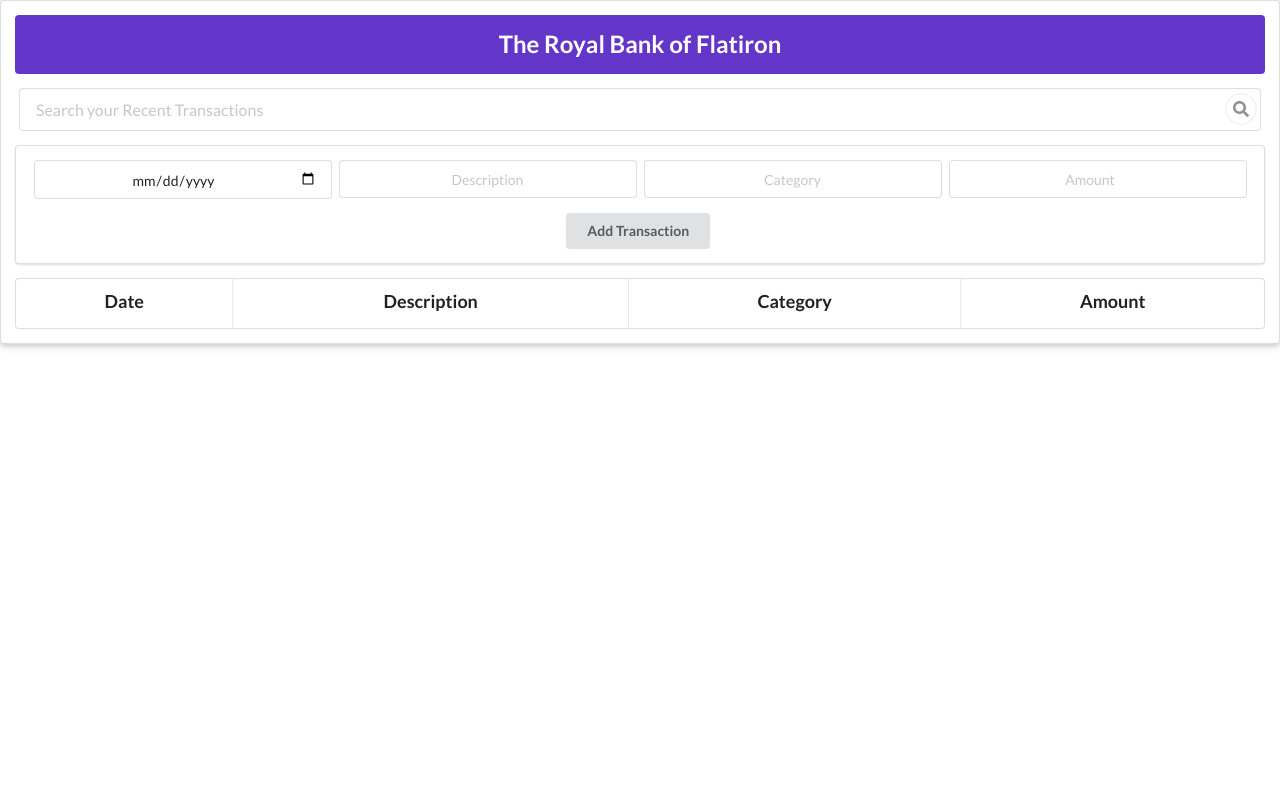
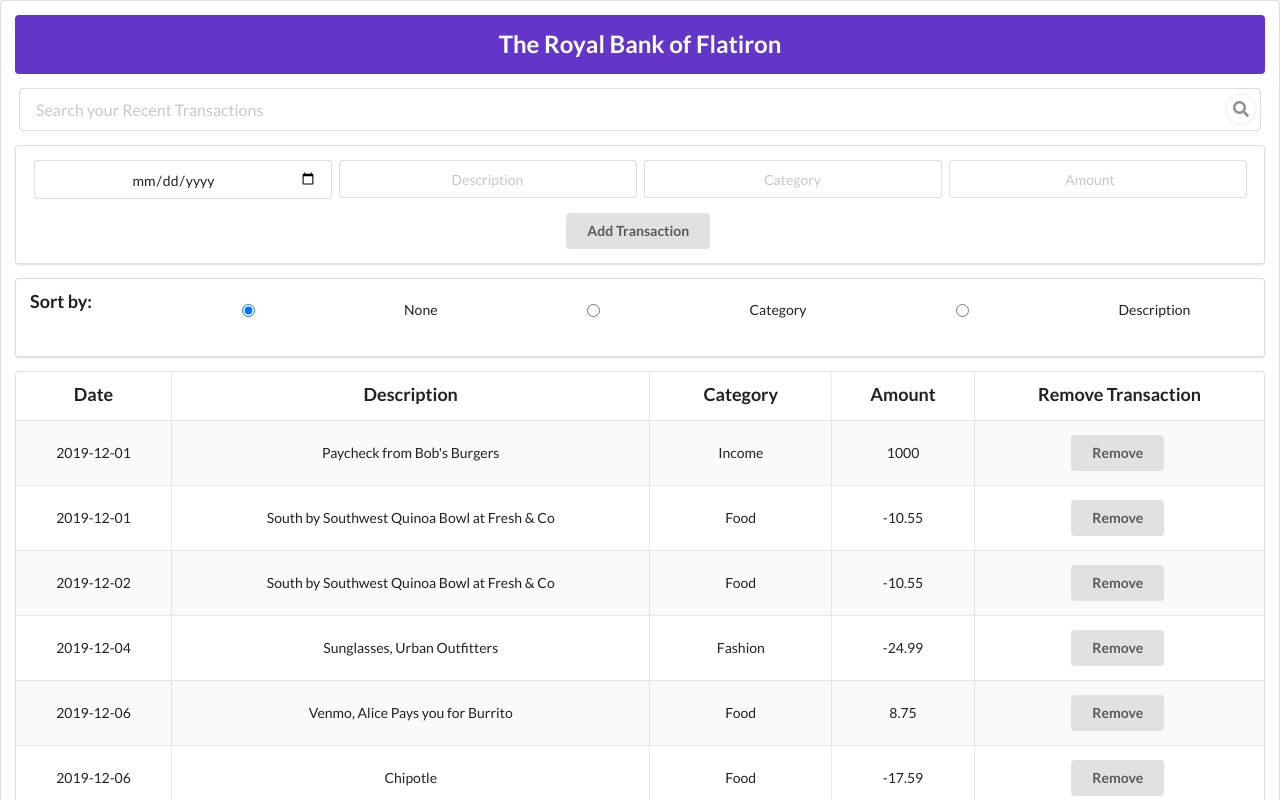
Before and after one commit to learn-co-students/DC-WEB-111620-Code-Challenges, a React (Create React App) app in the folder Phase-4-Round-1/: page / in a window 1280 px wide. Shown: the top 800 px of the page. Built offline with nearby package versions, Linux system fonts and the light colour scheme; data requests are answered from the project's data file.

Commit message:
Done. -Sort buttons do not work-

```diff
--- a/Phase-4-Round-1/db.json
+++ b/Phase-4-Round-1/db.json
@@ -97,20 +97,6 @@
       "category": "Food",
       "amount": "-15",
       "id": 14
-    },
-    {
-      "date": "2021-02-18",
-      "description": "Big Boy Job Paycheck",
-      "category": "Income",
-      "amount": "1850",
-      "id": 15
-    },
-    {
-      "date": "2021-02-12",
-      "description": "TEST",
-      "category": "TEST",
-      "amount": "1",
-      "id": 16
     }
   ]
 }
--- a/Phase-4-Round-1/src/components/AccountContainer.js
+++ b/Phase-4-Round-1/src/components/AccountContainer.js
@@ -2,20 +2,15 @@ import React, { Component } from "react";
 import TransactionsList from "./TransactionsList";
 import Search from "./Search";
 import AddTransactionForm from "./AddTransactionForm";
+import Sort from "./Sort";
 
 class AccountContainer extends Component {
 
   state = {
     transactions: [],
     search: "",
-    filtered: []
-  }
-
-  addTransaction = (transaction) => {
-    let newTransactions = [...this.state.transactions, transaction]
-    this.setState({
-      tranactions: newTransactions
-    })
+    filtered: [],
+    sort: "none"
   }
 
   componentDidMount(){
@@ -30,12 +25,49 @@ class AccountContainer extends Component {
       this.setState({filtered: filteredTrans})
     }
 
+    addTransaction = (transaction) => {
+      let newTransactions = [...this.state.transactions, transaction]
+      this.setState({
+        transactions: newTransactions
+      })
+    }
+
+    deleteTransaction = (delTransaction) => {
+      fetch("http://localhost:6001/transactions/" + delTransaction.id, {
+        method: "DELETE"
+      })
+      let newTransactions = this.state.transactions.filter(transaction => transaction !== delTransaction)
+      this.setState({transactions: newTransactions})
+    }
+
+    sortTransaction = (sortChoice) => {
+      this.setState({sort: sortChoice})
+      let sort = this.state.sort
+      switch(sort) {
+        case "none":
+          return (
+            console.log("nothing selected")
+          )
+        case "category":
+          return(
+            console.log("category selected")
+          )
+        case "description":
+          return(
+            console.log("description selected")
+          )
+      }
+    }
+
   render() {
     return (
       <div>
         <Search searchTrans={this.searchTrans}/>
         <AddTransactionForm addTransaction={this.addTransaction}/>
-        <TransactionsList transactions={this.state.filtered}/>
+        <Sort sortTransaction={this.sortTransaction} sort={this.state.sort}/>
+        <TransactionsList deleteTransaction={this.deleteTransaction}
+            transactions={this.state.search === "" ? this.state.transactions : this.state.filtered}
+        />
       </div>
     );
   }
--- a/Phase-4-Round-1/src/components/AddTransactionForm.js
+++ b/Phase-4-Round-1/src/components/AddTransactionForm.js
@@ -9,7 +9,7 @@ class AddTransactionForm extends Component {
     newAmou: 0
   }
 
-  handleSubmit(e){
+  handleSubmit = (e) => {
     e.preventDefault()
 
     const newTrans = {
@@ -24,16 +24,11 @@ class AddTransactionForm extends Component {
       reqPack.method = "POST"
       reqPack.body = JSON.stringify(newTrans)
 
-    this.setState({
-      newDate: "",
-      newDesc: "",
-      newCate: "",
-      newAmou: 0
-    })
-
     fetch("http://localhost:6001/transactions", reqPack)
       .then(r => r.json())
       .then(newTransaction => this.props.addTransaction(newTransaction))
+
+    e.target.reset()
   }
 
   render() {
--- /dev/null
+++ b/Phase-4-Round-1/src/components/Sort.js
@@ -0,0 +1,19 @@
+import React from "react";
+
+const Sort = (props) => {
+
+  return (
+    <div className="ui segment">
+        <form onChange={(e) => props.sortTransaction(e.target.value)} className="ui form">
+            <div className="inline fields">
+                <h3 className="ui header">Sort by:</h3>
+                <input checked={props.sort === "none"} type="radio" name="choice" value="none"/> None
+                <input checked={props.sort === "category"} type="radio" name="choice" value="category"/> Category
+                <input checked={props.sort === "description"} type="radio" name="choice" value="description"/> Description
+            </div>
+        </form>
+    </div>
+  );
+};
+
+export default Sort;
--- a/Phase-4-Round-1/src/components/Transaction.js
+++ b/Phase-4-Round-1/src/components/Transaction.js
@@ -7,6 +7,7 @@ const Transaction = (props) => {
       <td>{props.transaction.description}</td>
       <td>{props.transaction.category}</td>
       <td>{props.transaction.amount}</td>
+      <td><button onClick={() => props.deleteTransaction(props.transaction)} className="ui button">Remove</button></td>
     </tr>
   );
 };
--- a/Phase-4-Round-1/src/components/TransactionsList.js
+++ b/Phase-4-Round-1/src/components/TransactionsList.js
@@ -18,8 +18,11 @@ const TransactionsList = (props) => {
           <th>
             <h3 className="ui center aligned header">Amount</h3>
           </th>
+          <th>
+            <h3 className="ui center aligned header">Remove Transaction</h3>
+          </th>
         </tr>
-        {props.transactions.map(transaction => <Transaction transaction={transaction} key={transaction.id}/>)}
+        {props.transactions.map(transaction => <Transaction deleteTransaction={props.deleteTransaction} transaction={transaction} key={transaction.id}/>)}
       </tbody>
     </table>
   );
```
Also changed, not shown: Phase-4-Round-1/src/components/Search.js (indentation only). Lines whose indentation alone changed are shown as unchanged.
